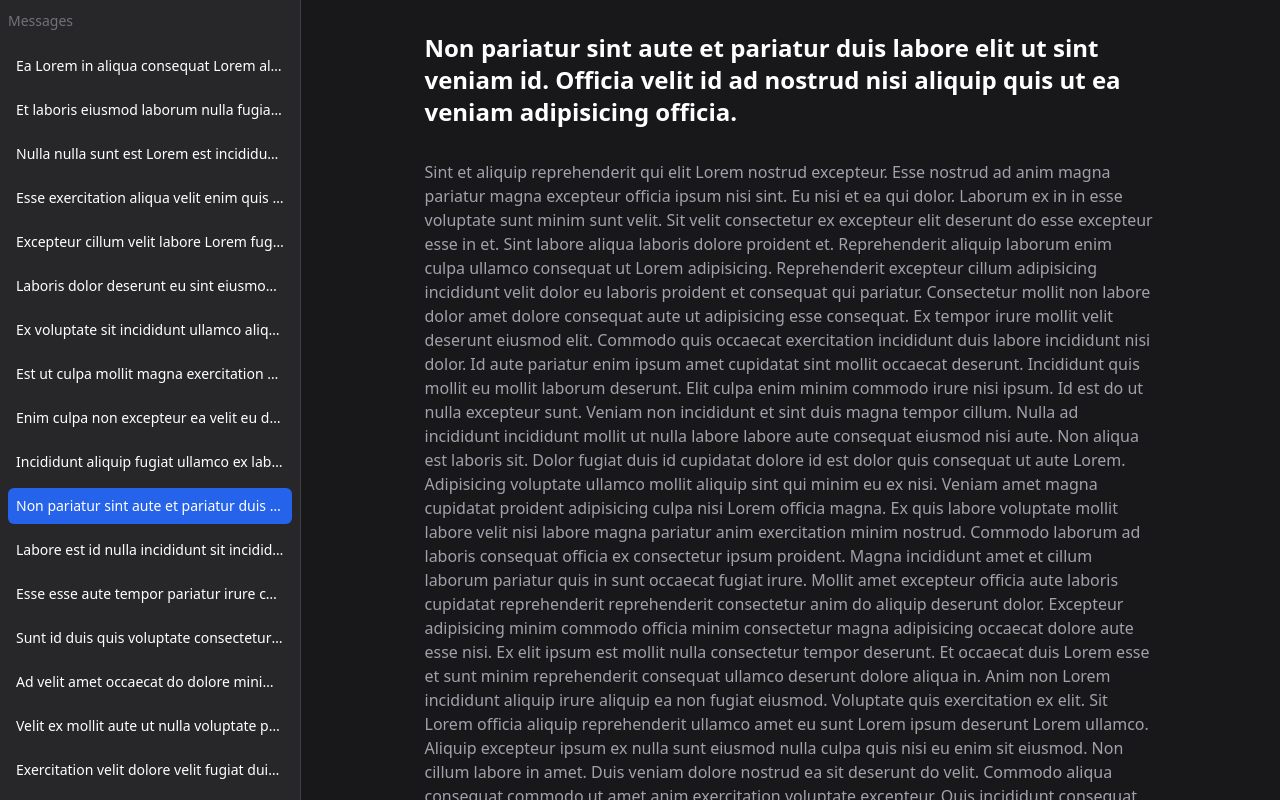
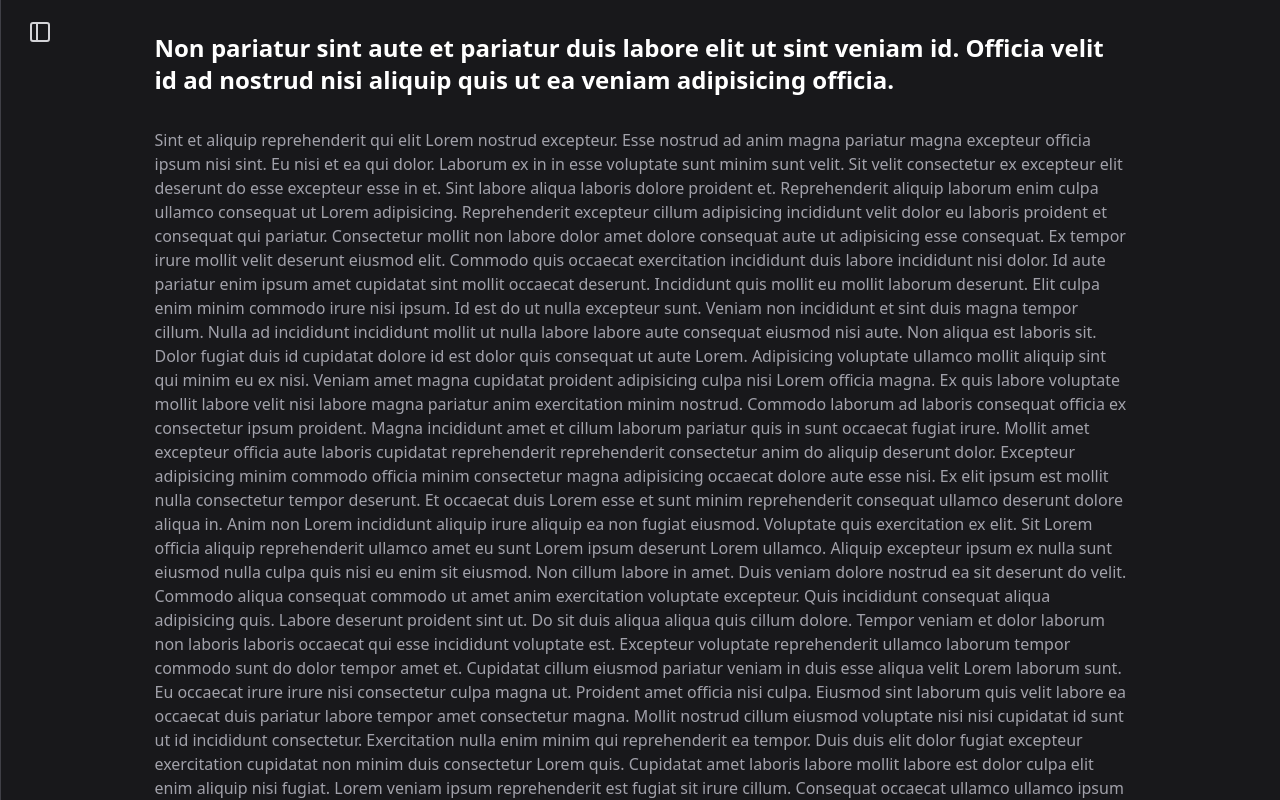
Before and after one commit to armeetjatyani/mern-messages, a Next.js app in the folder frontend/: page /message/6211a50f1156b08e65245091 in a window 1280 px wide. Built offline with nearby package versions, Linux system fonts and the light colour scheme.

Commit message:
added a sidebar with animations

```diff
--- a/frontend/components/MessagePreview.js
+++ b/frontend/components/MessagePreview.js
@@ -1,8 +1,9 @@
 import { useEffect, useState } from "react";
+import { motion } from "framer-motion"
 
 export default function MessagePreview({ title, content }) {
 	return (
-		<div className={`flex-grow ${!title && "flex items-center justify-center"}`}>
+		<motion.div layout className={`flex-grow ${!title && "flex items-center justify-center"}`}>
 			{title ? (
 				<div className="flex justify-center h-full p-8 overflow-y-scroll text-white">
 					<div className="w-[80%] space-y-8">
@@ -13,6 +14,6 @@ export default function MessagePreview({ title, content }) {
 			) : (
 				<h1 className="text-2xl text-zinc-400">No Message Selected</h1>
 			)}
-		</div>
+		</motion.div>
 	);
 }
--- a/frontend/components/Sidebar.js
+++ b/frontend/components/Sidebar.js
@@ -1,8 +1,10 @@
 import Link from "next/link";
 import { useState, useEffect } from "react";
+import { AnimatePresence, motion } from "framer-motion";
 
 export default function Sidebar({ active }) {
   const [data, setData] = useState([]);
+  const [sidebarOpened, setSidebarOpened] = useState(false);
 
   useEffect(async () => {
     const res = await (await fetch("/api")).json();
@@ -10,21 +12,98 @@ export default function Sidebar({ active }) {
   }, []);
 
   return (
-		<div className="w-[300px] h-full bg-zinc-800 flex justify-center">
+    <AnimatePresence>
+      {sidebarOpened ? (
+        <motion.div
+          className="w-[300px] h-full bg-zinc-800 flex justify-center"
+          layout
+          initial={{ width: 0 }}
+          animate={{ width: 300 }}
+          exit={{ width: 0 }}
+          key="sidebar"
+        >
           <div className="w-full h-full p-2 overflow-y-scroll">
+            <div className="flex items-center justify-between mx-1">
               <Link href="/">
-					<a className="text-sm text-zinc-500 hover:text-zinc-300">Messages</a>
+                <a className="text-sm text-zinc-500 hover:text-zinc-300">
+                  Messages
+                </a>
               </Link>
+              <div className="px-2 py-2 transition-all duration-200 rounded-full hover:text-white hover:bg-zinc-700 text-zinc-300">
+                <button
+                  className="flex items-center justify-center"
+                  onClick={() => setSidebarOpened(false)}
+                >
+                  <svg
+                    width="24"
+                    height="24"
+                    viewBox="0 0 24 24"
+                    fill="none"
+                    stroke="currentColor"
+                    strokeWidth="2"
+                    strokeLinecap="round"
+                    strokeLinejoin="round"
+                  >
+                    <rect
+                      x="3"
+                      y="3"
+                      width="18"
+                      height="18"
+                      rx="2"
+                      ry="2"
+                    ></rect>
+                    <line x1="9" y1="3" x2="9" y2="21"></line>
+                  </svg>
+                </button>
+              </div>
+            </div>
+
             <div className="flex flex-col mt-4 space-y-2 text-sm text-white">
               {data.map((message) => {
                 return (
                   <Link key={message.id} href={`/message/${message.id}`}>
-								<a className={`p-2 overflow-hidden truncate transition-all duration-100 rounded-md hover:bg-zinc-700 text-ellipsis ${active == message.id && "bg-blue-600 hover:bg-blue-500"}`}>{message.title}</a>
+                    <a
+                      className={`p-2 overflow-hidden truncate transition-all duration-100 rounded-md hover:bg-zinc-700 text-ellipsis ${
+                        active == message.id && "bg-blue-600 hover:bg-blue-500"
+                      }`}
+                    >
+                      {message.title}
+                    </a>
                   </Link>
                 );
               })}
             </div>
           </div>
-		</div>
+        </motion.div>
+      ) : (
+        <motion.div
+          layout
+          key="sidebarbutton"
+          className="absolute px-2 py-2 mt-3 ml-5 transition-colors duration-200 rounded-full hover:text-white hover:bg-zinc-700 text-zinc-300"
+          initial={{ opacity: 0 }}
+          animate={{ opacity: 1 }}
+          transition={{ delay: 0.2 }}
+        >
+          <button
+            className="flex items-center justify-center"
+            onClick={() => setSidebarOpened(true)}
+          >
+            <svg
+              width="24"
+              height="24"
+              viewBox="0 0 24 24"
+              fill="none"
+              stroke="currentColor"
+              strokeWidth="2"
+              strokeLinecap="round"
+              strokeLinejoin="round"
+            >
+              <rect x="3" y="3" width="18" height="18" rx="2" ry="2"></rect>
+              <line x1="9" y1="3" x2="9" y2="21"></line>
+            </svg>
+          </button>
+        </motion.div>
+      )}
+    </AnimatePresence>
   );
 }
--- a/frontend/package.json
+++ b/frontend/package.json
@@ -8,6 +8,7 @@
     "lint": "next lint"
   },
   "dependencies": {
+    "framer-motion": "^6.2.6",
     "next": "12.0.10",
     "react": "17.0.2",
     "react-dom": "17.0.2",
--- a/frontend/pages/_app.js
+++ b/frontend/pages/_app.js
@@ -1,14 +1,18 @@
 import "../styles/globals.css";
 import { useRouter } from "next/router";
 import Sidebar from "../components/Sidebar";
+import Head from "next/head";
 
 export default function MyApp({ Component, pageProps }) {
   const router = useRouter();
 
-	return (
-		<div className="flex w-full h-screen antialiased divide-x-[1px] divide-zinc-700 bg-zinc-900">
-      <Sidebar active={ router.query.id }/>
-			<Component {...pageProps} />
-		</div>
-	);
+  return (
+    <div className="flex w-full h-screen antialiased divide-x-[1px] divide-zinc-700 bg-zinc-900">
+      <Head>
+        <meta name="viewport" content="width=device-width, initial-scale=1.0" />
+      </Head>
+      <Sidebar active={router.query.id} />
+      <Component {...pageProps} />
+    </div>
+  );
 }
```
Also changed, not shown: 1 other file (tests, documents, lock files or other folders). Lines whose indentation alone changed are shown as unchanged.
